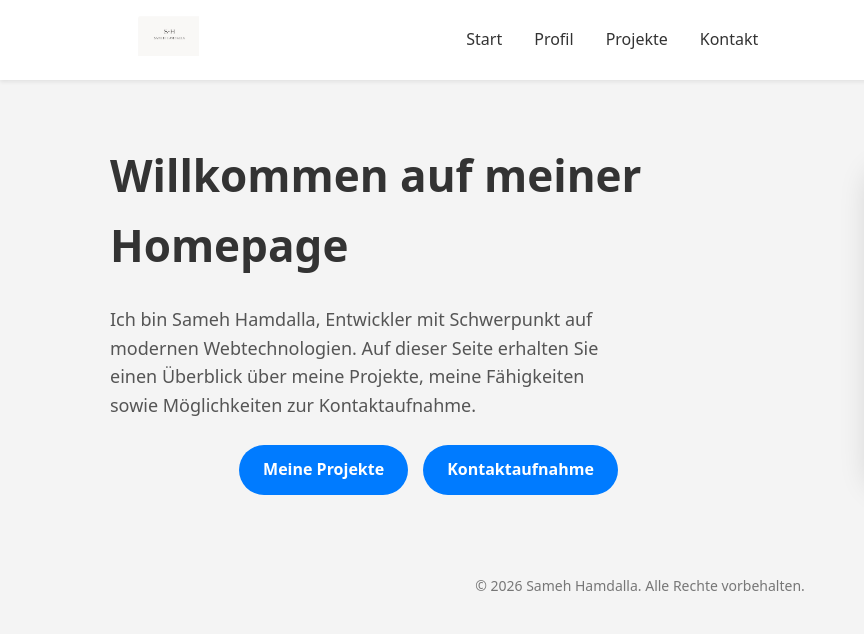
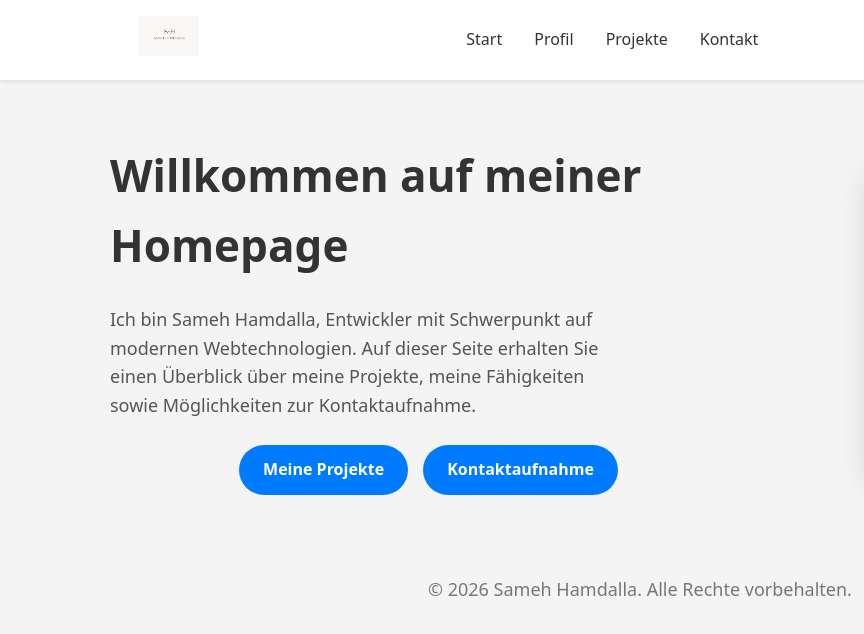
Before and after one commit to Sameh-Hamdalla/homepage, a plain HTML site: page index.html in a window 1280 px wide. Shown: the full height of the page, 0-864 px from the left. Drawn offline with Linux system fonts and the light colour scheme; grey boxes are pictures that could not be loaded; files whose address does not match are found by name.

Commit message:
Update body and footer styles for improved layout and readability

```diff
--- a/styles.css
+++ b/styles.css
@@ -10,6 +10,10 @@ body {
     color: #333;
     line-height: 1.6;
 }
+html, body {
+    height: 100%;
+}
+
 
 /* ===== HEADER ===== */
 header {
@@ -116,9 +120,12 @@ nav a:hover {
 /* ===== FOOTER ===== */
 footer {
     margin-top: 80px;
+    /* margin: 20px 0; */
     text-align: center;
-    font-size: 14px;
+    font-size: 18px;
     color: #777;
+     /* animation: fadeUp 1s ease-out forwards; */
+    /* opacity: 0; */
 }
 
 /* ===== RESPONSIVE ===== */
```
